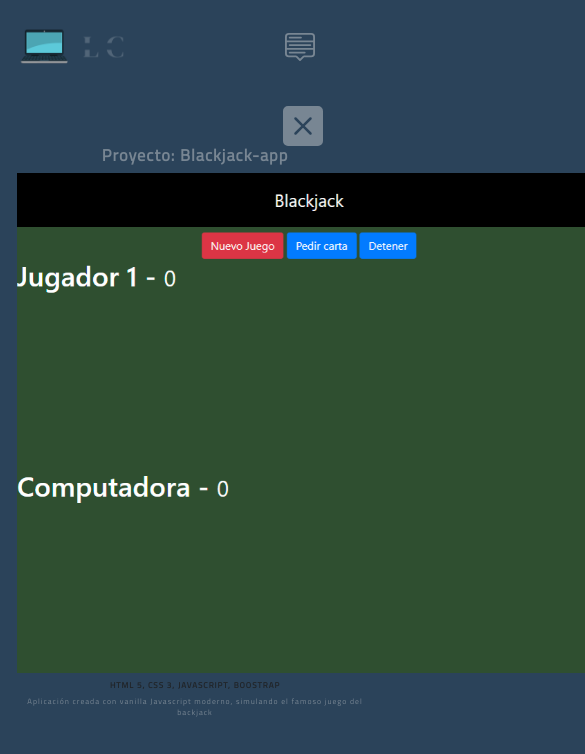
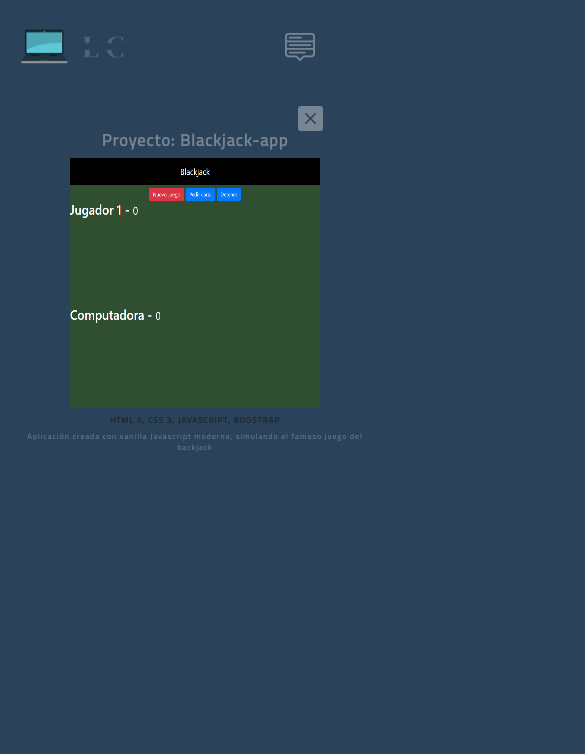
Before and after one commit to C-Lionel/portafolio-react, a React (Vite) app: page /proyecto/app-blackjack in a window 390 px wide. Shown: the top 754 px of the page, 585 px wide, since content can reach past the window. Built offline with nearby package versions, Linux system fonts and the light colour scheme.

Commit message:
UPDATED: NOTEBOOK

```diff
--- a/src/components/Proyecto.jsx
+++ b/src/components/Proyecto.jsx
@@ -18,7 +18,7 @@ export const Proyecto = () => {
 
       <Link to='/proyectos'>
         <section className='bi-section'>
-          <svg xmlns="http://www.w3.org/2000/svg" height="40" fill="currentColor" class="bi bi-x-square-fill" viewBox="0 0 16 16">
+          <svg xmlns="http://www.w3.org/2000/svg" height="25" fill="currentColor" class="bi bi-x-square-fill" viewBox="0 0 16 16">
             <path d="M2 0a2 2 0 0 0-2 2v12a2 2 0 0 0 2 2h12a2 2 0 0 0 2-2V2a2 2 0 0 0-2-2H2zm3.354 4.646L8 7.293l2.646-2.647a.5.5 0 0 1 .708.708L8.707 8l2.647 2.646a.5.5 0 0 1-.708.708L8 8.707l-2.646 2.647a.5.5 0 0 1-.708-.708L7.293 8 4.646 5.354a.5.5 0 1 1 .708-.708z" />
           </svg>
         </section>
--- a/src/components/css/Proyectos.css
+++ b/src/components/css/Proyectos.css
@@ -21,6 +21,8 @@
   margin: auto;
   height: 500px;
 }
+
+
 
 .work-item .mask {
   height: 100%;
@@ -179,6 +181,15 @@
 
 }
 
+ @media (max-width: 600px) {
+
+  .mask img {
+    height: 250px;
+    width: 250px;
+  }
+
+
+}
  @media (max-width: 320px) {
 
    .bi-backspace {
```
